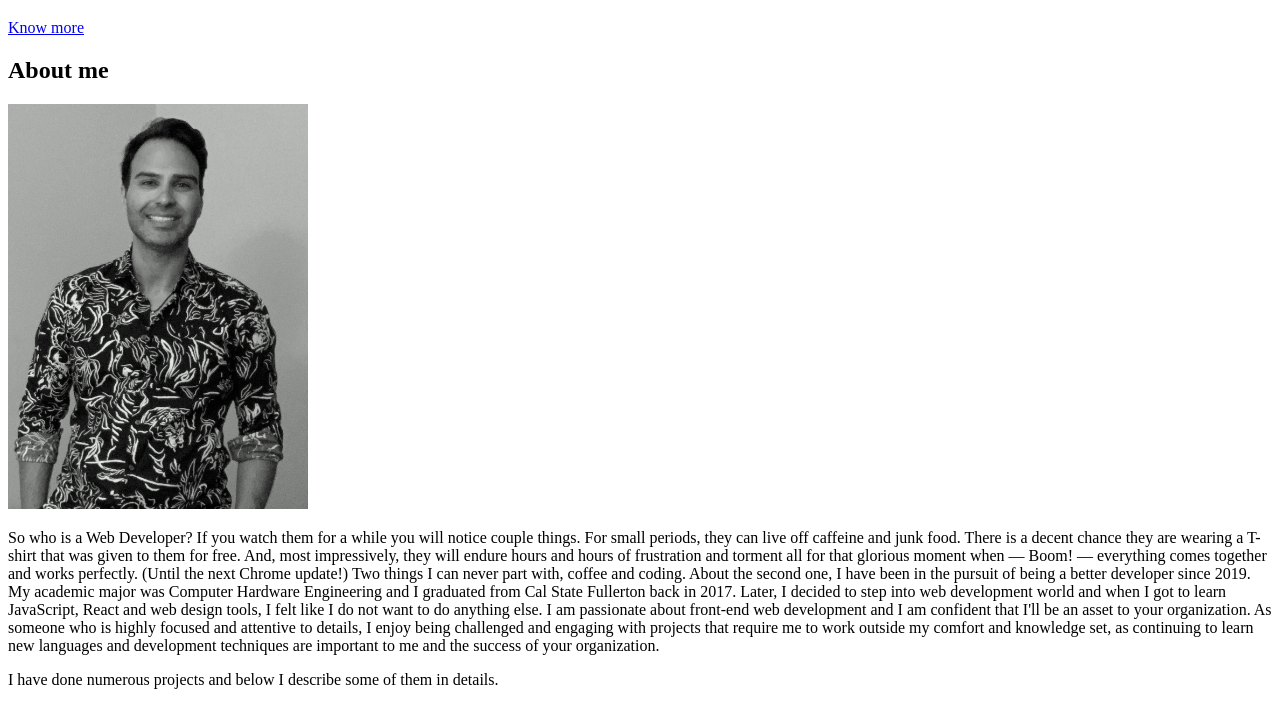
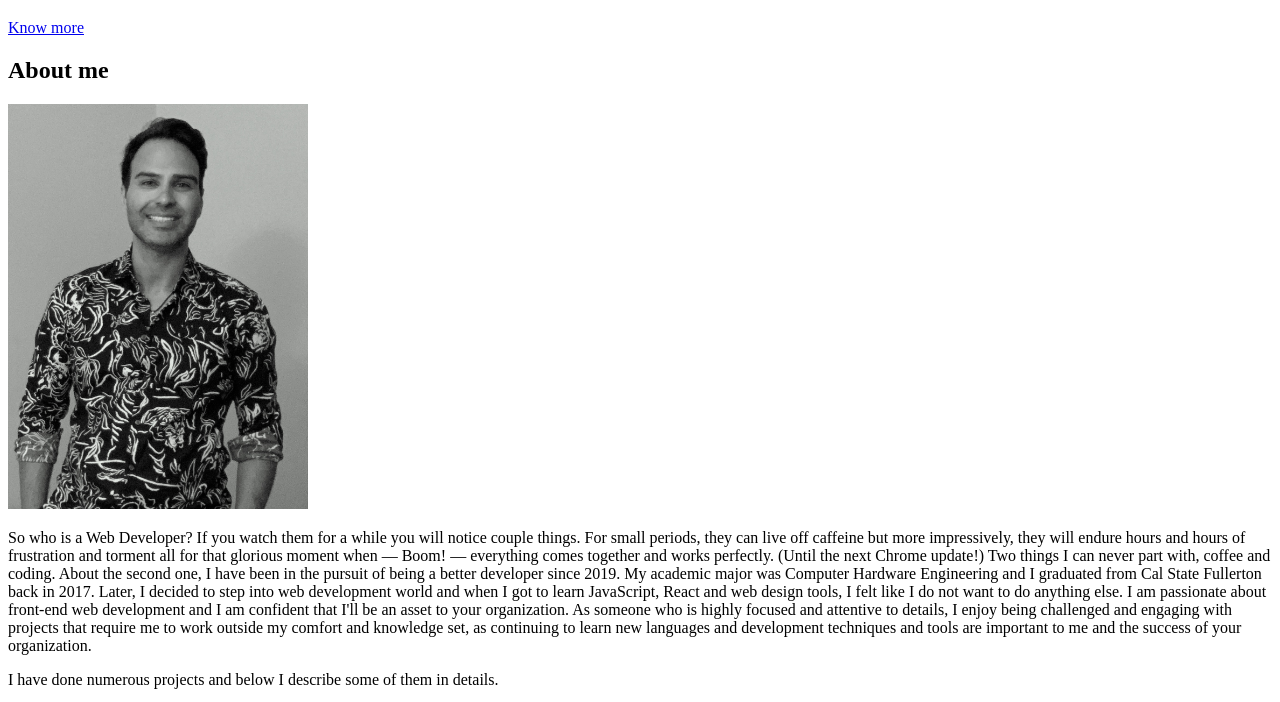
Before and after one commit to naderrazavi87/simplefolio2, a website: page src/template.html in a window 1280 px wide. Shown: the part 98-800 px from the top of the page. Drawn offline with nearby package versions, Linux system fonts and the light colour scheme.

```diff
--- a/src/template.html
+++ b/src/template.html
@@ -76,9 +76,9 @@
           <div class="col-md-6 col-sm-12">
             <div class="about-wrapper__info">
               <p class="about-wrapper__info-text">
-                So who is a Web Developer? If you watch them for a while you will notice couple things. For small periods, they can live off caffeine and junk food. There is a decent chance they are wearing a T-shirt that was given to them for free. And, most impressively, they will endure hours and hours of frustration and torment all for that glorious moment when — Boom! — everything comes together and works perfectly. (Until the next Chrome update!)
+                So who is a Web Developer? If you watch them for a while you will notice couple things. For small periods, they can live off caffeine but more impressively, they will endure hours and hours of frustration and torment all for that glorious moment when — Boom! — everything comes together and works perfectly. (Until the next Chrome update!)
                 Two things I can never part with, coffee and coding. About the second one, I have been in the pursuit of being a better developer since 2019.
-                My academic major was Computer Hardware Engineering and I graduated from Cal State Fullerton back in 2017. Later, I decided to step into web development world and when I got to learn JavaScript, React and web design tools, I felt like I do not want to do anything else. I am passionate about front-end web development and I am confident that I'll be an asset to your organization. As someone who is highly focused and attentive to details, I enjoy being challenged and engaging with projects that require me to work outside my comfort and knowledge set, as continuing to learn new languages and development techniques are important to me and the success of your organization.
+                My academic major was Computer Hardware Engineering and I graduated from Cal State Fullerton back in 2017. Later, I decided to step into web development world and when I got to learn JavaScript, React and web design tools, I felt like I do not want to do anything else. I am passionate about front-end web development and I am confident that I'll be an asset to your organization. As someone who is highly focused and attentive to details, I enjoy being challenged and engaging with projects that require me to work outside my comfort and knowledge set, as continuing to learn new languages and development techniques and tools are important to me and the success of your organization.
 
               </p>
               <p class="about-wrapper__info-text">
```
